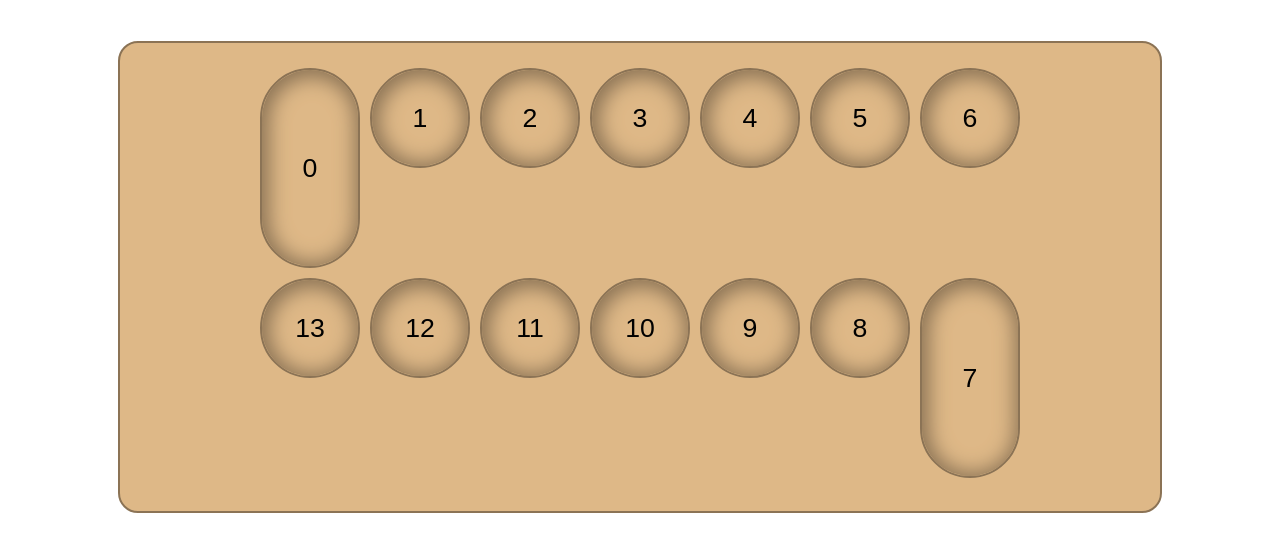
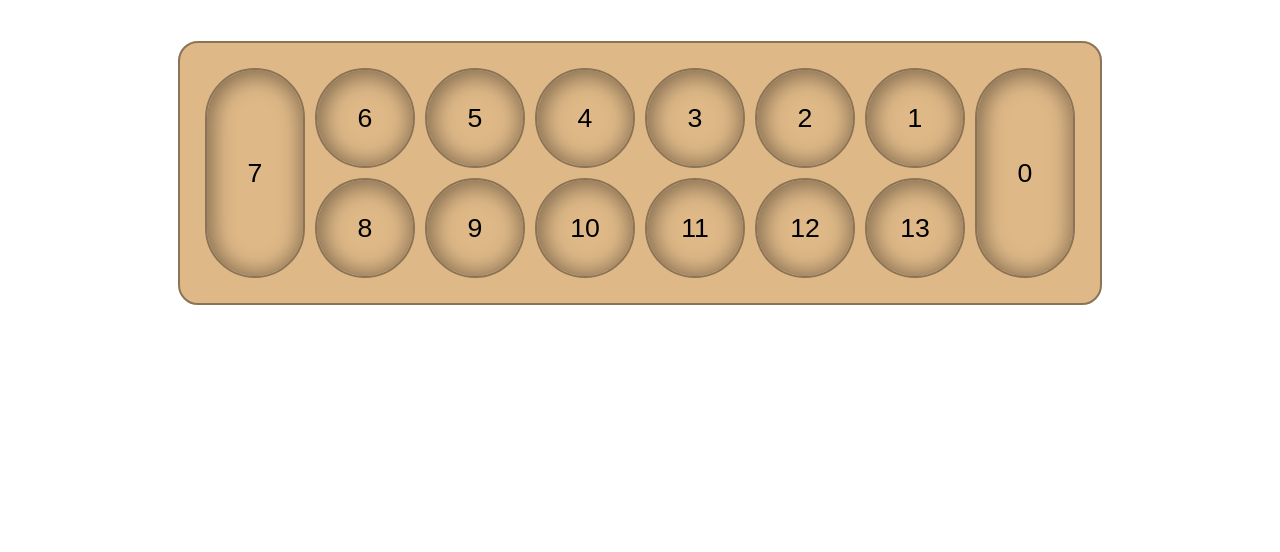
Before and after one commit to heyaitsbea/mancala, a plain HTML site: page index.html in a window 1280 px wide. Shown: the part 124-676 px from the top of the page. Drawn offline with nearby package versions, Linux system fonts and the light colour scheme.

Commit message:
changes to index rotation

```diff
--- a/index.html
+++ b/index.html
@@ -8,9 +8,7 @@
   </head>
   <body>
     <h1>MANCALA</h1>
-    <div class="game">
-      <div class="container">
-      </div>
+    <div class="container">
     </div>
     <script type="text/javascript" src="app.js"></script>
   </body>
--- a/style.css
+++ b/style.css
@@ -8,26 +8,22 @@ h1 {
 }
 
 div {
-  display: inline-block;
+  display: block;
 }
 
-.game {
-  overflow: hidden;
+.container {
+  width: 880px;
+  margin: 0 auto;
   background-color: #DEB887;
   border: 2px solid #8B7355;
   border-radius: 20px;
   padding: 20px;
 }
 
-.container {
-  width: 1000px;
-  margin: 0 auto;
-  overflow: hidden;
+.playerTwo button {
+  float:right;
 }
 
-.playerOne button {
-  float:right;
-}
 button {
   width: 100px;
   height: 100px;
@@ -41,12 +37,12 @@ button {
 
 button#pit0 {
   width: 100px;
-  height: 200px;
-  float:left;
+  height: 210px;
+  float: right;
 }
 
 button#pit7 {
   width: 100px;
-  height: 200px;
-  float:right;
+  height: 210px;
+  float: left;
 }
```
